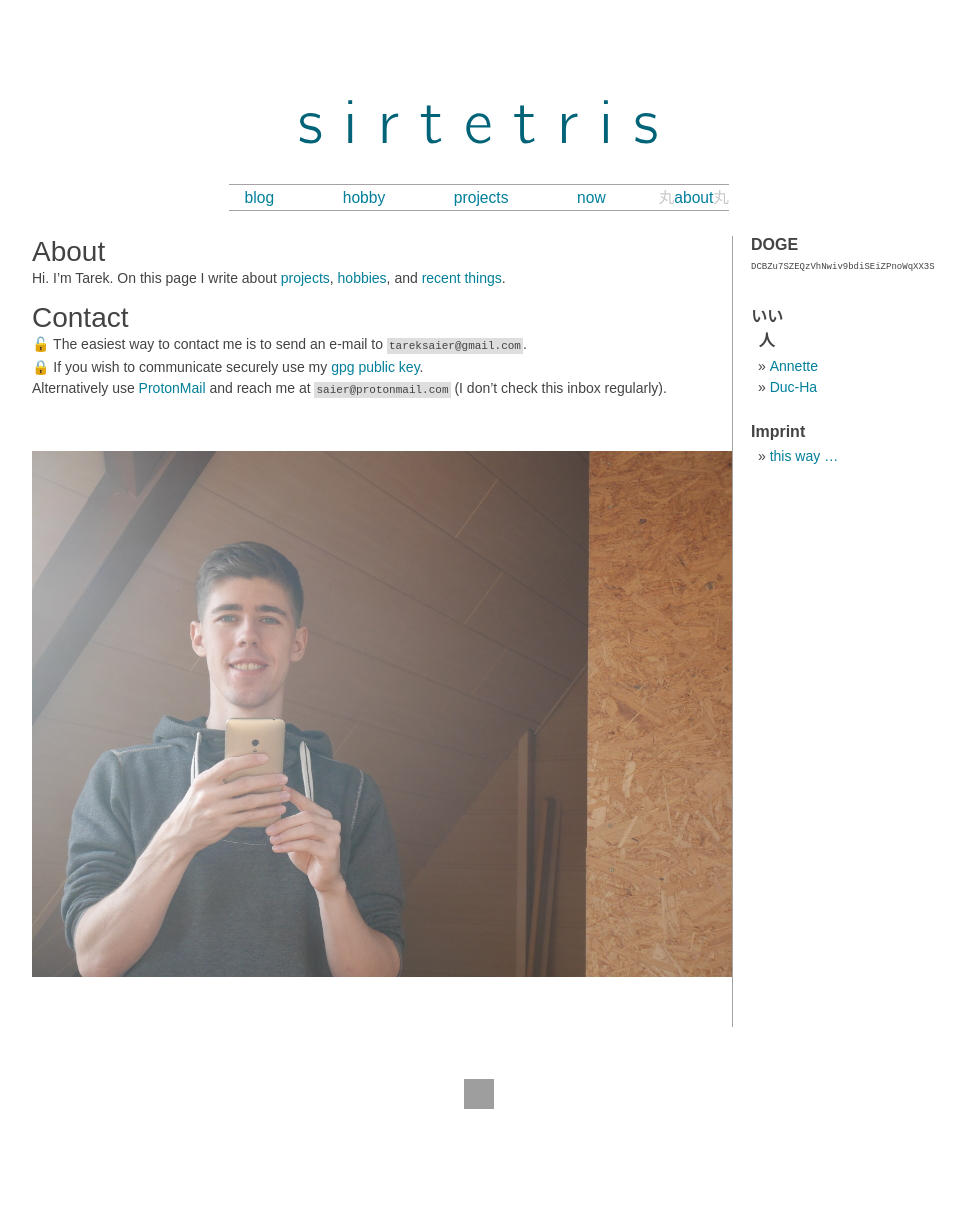
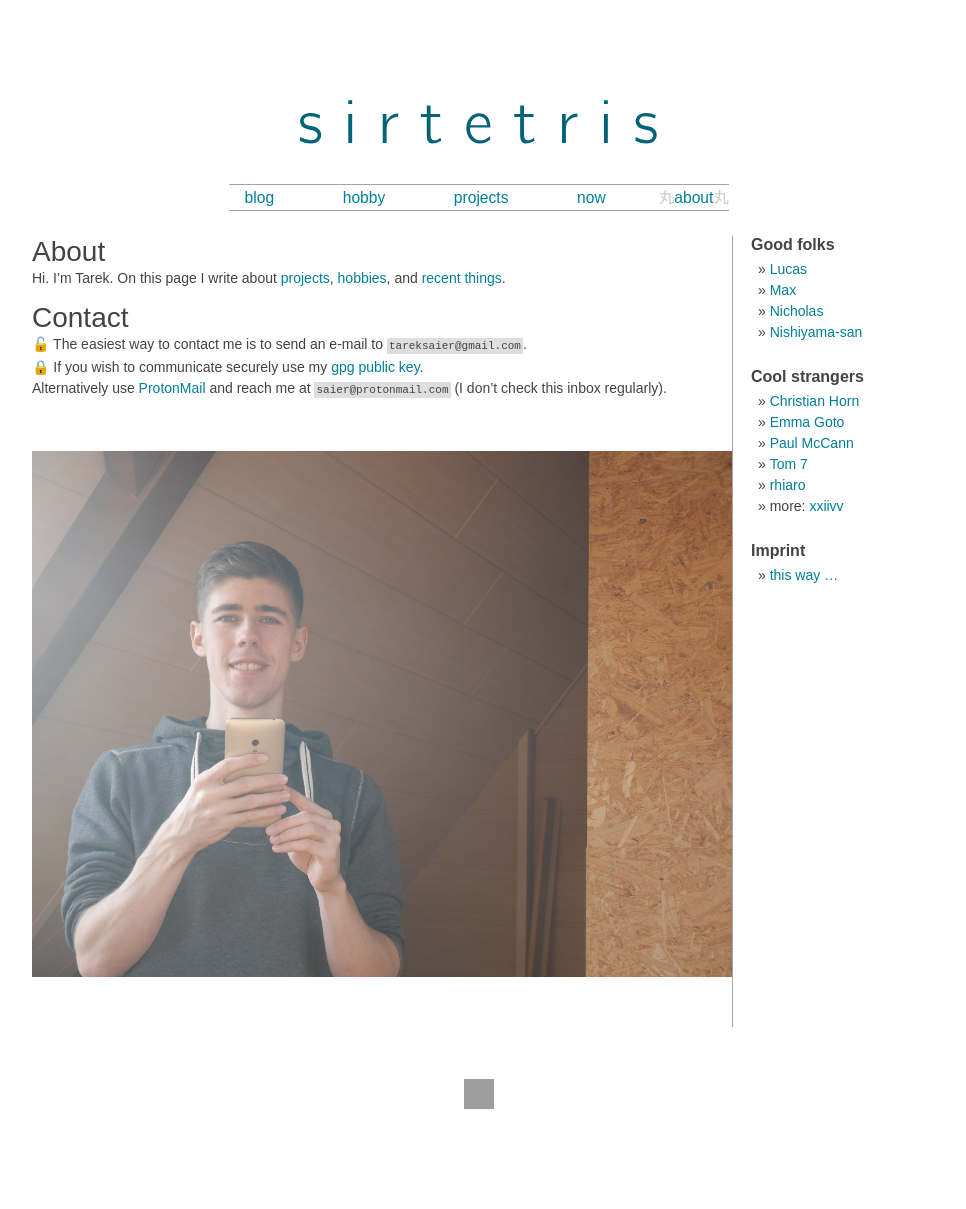
Before and after one commit to IllDepence/sirtetris.com_2021_jekyll, a Jekyll site: the page built from about.md, in a window 1280 px wide. Shown: the whole page, without its empty margins (161-1127 px from the left). Built offline with Jekyll 4.4.1, drawn with Linux system fonts in a browser that asks for light colours; our own code applies the rules of GitHub Pages for plain Markdown files; grey boxes are pictures that could not be loaded.

Commit message:
update about page

```diff
--- a/about.md
+++ b/about.md
@@ -20,17 +20,31 @@ Alternatively use [ProtonMail](https://protonmail.com/) and reach me at <span id
 
 <!-- split -->
 
-## DOGE
-<span style="font-family: monospace; font-size: 9px;">DCBZu7SZEQzVhNwiv9bdiSEiZPnoWqXX3S</span>
+<!-- ## DOGE -->
+<!-- <span style="font-family: monospace; font-size: 9px;">DCBZu7SZEQzVhNwiv9bdiSEiZPnoWqXX3S</span> -->
+
+## Good folks
+
+* [Lucas](https://lcsrg.me/)
+* [Max](https://makkusu.dev/)
+* [Nicholas](https://nicpopovic.com/)
+* [Nishiyama-san](https://yudainishiyama.com/)
+<!-- * [Eric](http://erics.bplaced.de/) domain expired -->
+<!-- * [Michael](http://www.goodchapy.com/) domain expired -->
+<!-- * [Wolfgang](http://vehk.de/) domain expired -->
+<!-- * [Fabian](http://www.smrrd.de/) domain expired -->
+<!-- * [Jonas](https://jonasw.de/) domain expired -->
 
 <!-- sep -->
 
-## いい<br>&thinsp;&nbsp;人
-* [Annette](http://penguinlyawesome.tumblr.com)
-* [Duc-Ha](http://coldbloodedness.blogspot.com)
-<!-- * [Eric](http://erics.bplaced.de/) domain expired? -->
-<!-- * [Michael](http://www.goodchapy.com/) domain expired? -->
-<!-- * [Wolfgang](http://vehk.de/) domain expired? -->
+## Cool strangers
+
+* [Christian Horn](https://fluxcoil.net/)
+* [Emma Goto](https://www.emgoto.com/)
+* [Paul McCann](https://www.dampfkraft.com/)
+* [Tom 7](http://tom7.org/)
+* [rhiaro](https://rhiaro.co.uk/)
+* more: [xxiivv](https://webring.xxiivv.com/)
 
 <!-- sep -->
 
```
